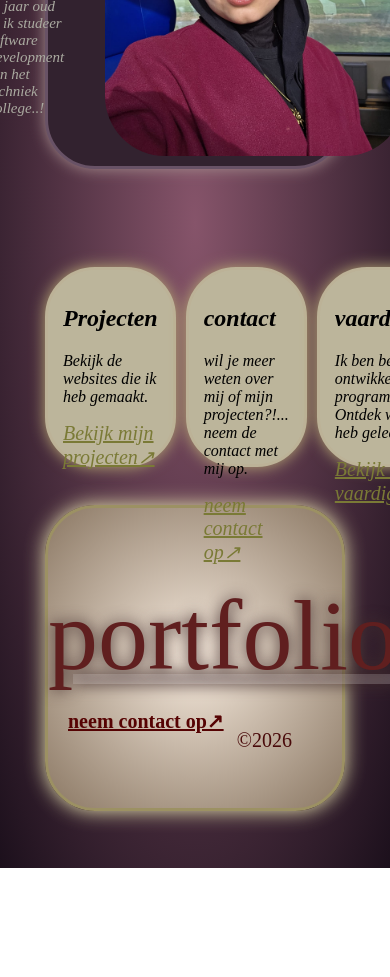
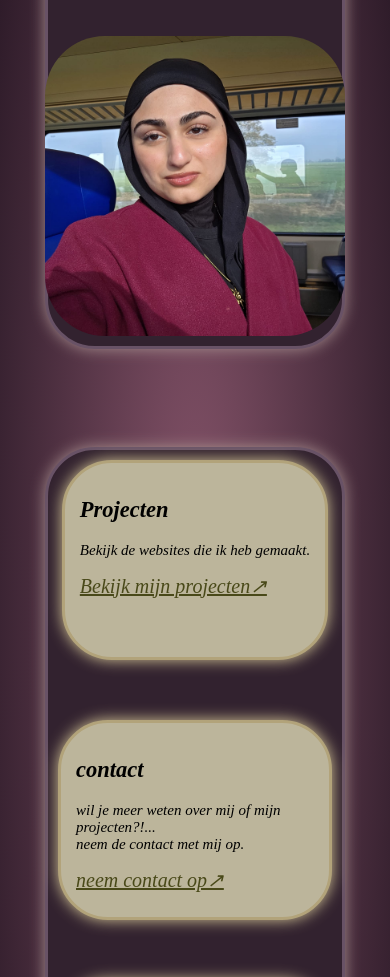
Before and after one commit to sidraalnajjar856-ship-it/portfolio, a plain HTML site: page index.html in a window 390 px wide. Shown: the part 422-1399 px from the top of the page. Before the commit the page ends 1290 px from the top, so only its background shows below. Drawn offline with Linux system fonts and the light colour scheme.

Commit message:
sprint 1- Improved HTML,CSS and Added JavaScript

```diff
--- a/index.html
+++ b/index.html
@@ -1,17 +1,16 @@
 
 <!DOCTYPE html>
 <HTML lang="en">
-
   <head>
     <meta charset="UTF-8">
     <meta name="viewport" content="width=device-width, initial-scale=1.0">
     <link rel="stylesheet" href="style.css">
+    <Script src="script.js"></Script>
     <title>Portfolio</title>
   </head>
 
   <body>
     <main>
-
       <header class="navbaar">
         <nav>
         <img src="imgs/logo.svg" alt="-_-logo">
@@ -24,7 +23,7 @@
 
       <br>
 
-      <div id="card-container">
+      <div class="card-container">
         <div id="card"><h1>About Me</h1>
           <p><em>Mijn naam is <strong>sidra</strong>, ik ben 18 jaar oud en ik studeer Software Development aan het <!>Techniek College..!</em></p>
         </div>
--- /dev/null
+++ b/script.js
@@ -0,0 +1 @@
+alert("welkom op mijn portfolio..(●'◡'●)!");
--- a/style.css
+++ b/style.css
@@ -26,31 +26,27 @@ nav a {
 
 .card-container {
   display: flex;
-  justify-content:space-around;
-  gap:10px;
+  justify-content:center;
+  gap:40px;
+  width:100;
 }
 
 .card {
   padding: 15px;
-  border:#bcb297 solid;
-  box-shadow: 0px 0px 15px #b7a874;
+  border:#b2a37a solid;
+  box-shadow: 0px 0px 15px #d5c797;
   border-radius: 50px;
  height: 200px;
- width: 500px;
  background-color:#bcb59b;
   box-sizing: border-box;
   margin-bottom:20px;
   font-style: oblique;
-
-}
-
+  color:black;}
 .card a{
-  color: #7a7a36;
+  color: #494919;
  font-style: oblique;
-  font-size: 20px;
-}
-
-#card-container{
+  font-size: 20px;}
+.card-container{
   display:flex;
   justify-content:center;
   position:relative;
@@ -67,41 +63,29 @@ nav a {
   border:solid #685266;
   font-size: 15px;
   border-radius: 50px;
-  box-shadow: 0px 0px 15px#a38b8b;
-}
-
-
+  box-shadow: 0px 0px 15px#a38b8b;}
 body{
   padding:50px 35px 50px 35px;
   margin:7px 10px 7px 10px;
-  background: radial-gradient(  #86546A ,#1C101C );
-}
-
-
+  background: radial-gradient(  #86546A ,#1C101C );}
 HEADER img{
   height: auto;
   width:90px;
   object-fit:contain ;
-    filter: drop-shadow(0 0 8px #c6b6b2);
-}
-
+    filter: drop-shadow(0 0 8px #c6b6b2);}
 #card {
-    max-width: 400px;
-}
-
+    max-width: 400px;}
 .about-foto{
   width:300px;
   height:auto;
   object-fit:contain;
-  border-radius:20%;
-}
+  border-radius:20%;}
 .footer-container{
   background:radial-gradient(circle, #F5E9dc , #8b7864);
   box-shadow: 0px 0px 20px#e7e3b1;
   border-radius: 50px;
   border:solid rgb(156, 145, 99);
- height: 300px;
-}
+ height: 300px;}
 footer >p{
   text-align:center;
   color:#601f1f;
@@ -112,31 +96,27 @@ footer >p{
   margin-right:auto;
   margin-left:auto;
   text-decoration:underline;
-  text-decoration-color: rgba(248, 244, 244, 0.2);
-}
-
+  text-decoration-color: rgba(248, 244, 244, 0.2);}
 #copy{
   color:#490a0a;
   font-size: 20px;
   display:flex;
   justify-content:flex-end;
   margin:-20px;
-  margin-right: 50px;
-
-}
+  margin-right: 50px;}
 footer a{
   color:#560303;
   font-size: 20px;
-  margin-left:20px;
-
-}
+  margin-left:20px;}
 nav a:hover{
-  color: #78517e;
-}
-
+  color: #78517e;}
 footer a:hover{
-color: #b69a6d;
-}
+color: #b69a6d;}
 .card a:hover{
-  color: #490a0a;
-}
+  color: #490a0a;}
+  @media (max-width: 768px){
+    .card-container{
+      flex-direction:column;
+      align-items: center;
+    }
+  }
```
